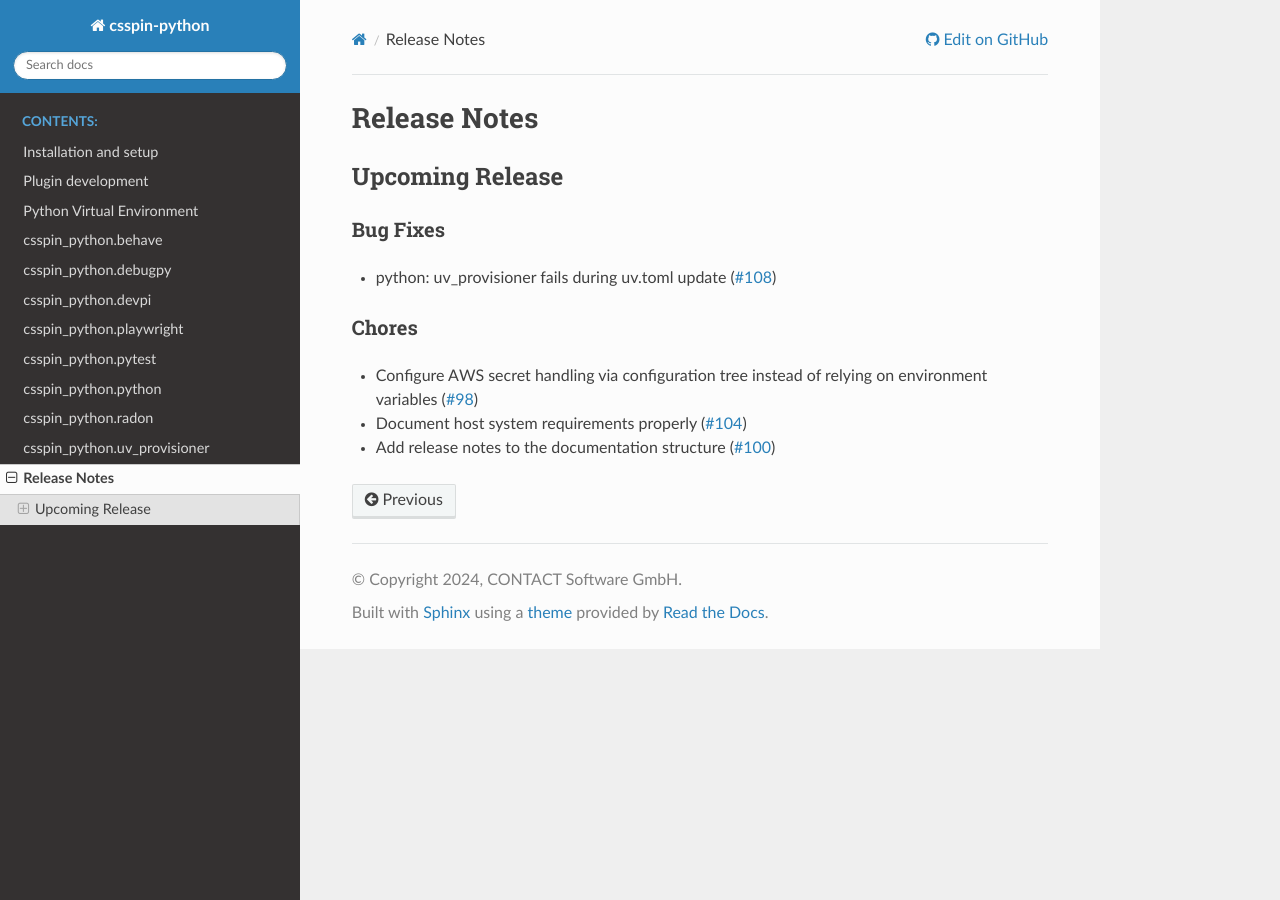
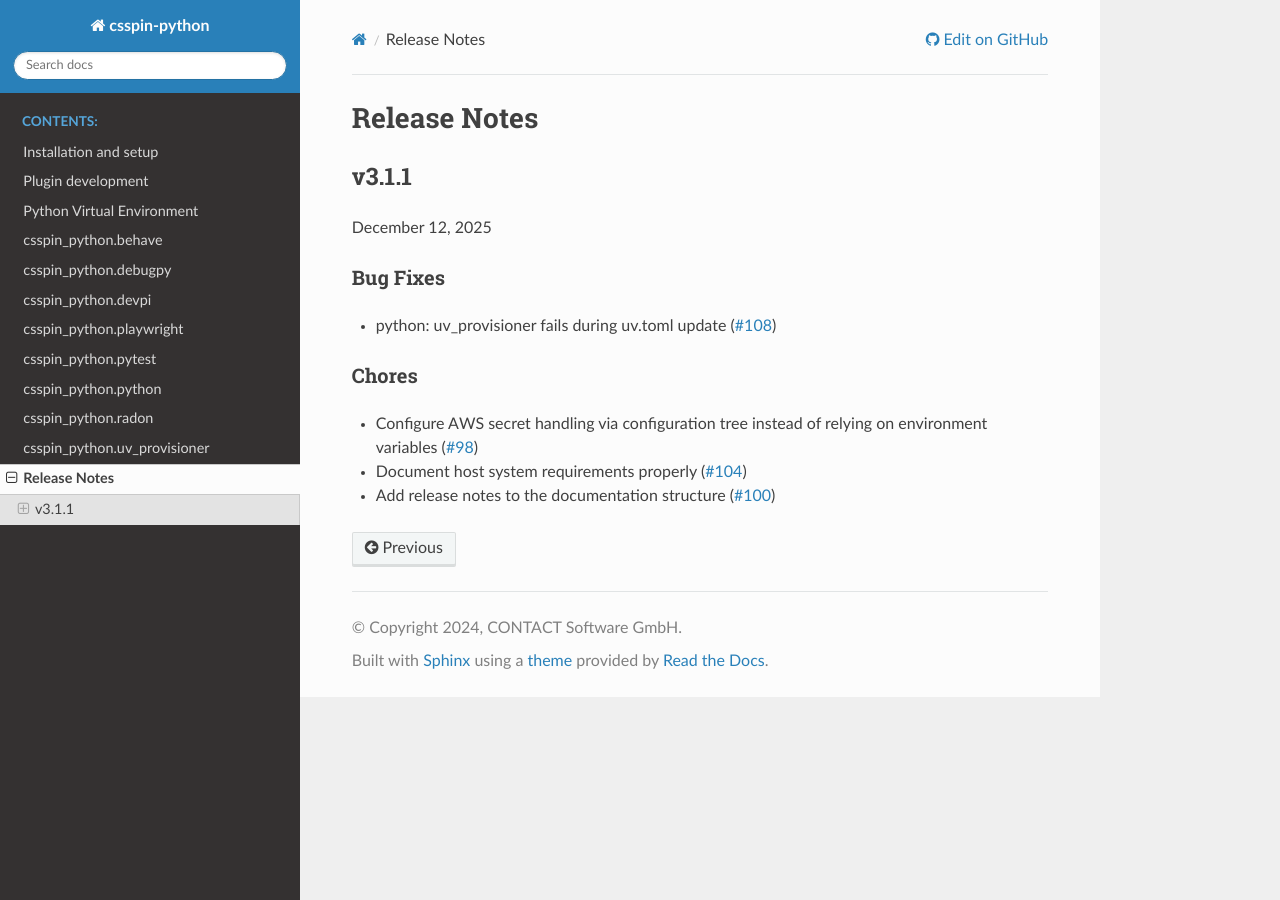
Before and after one commit to cslab/csspin-python, a Sphinx documentation site: the page built from doc/relnotes.rst, in a window 1280 px wide. Built offline with Sphinx 7.4.7 and the Read the Docs theme 3.1.0, drawn with Linux system fonts in a browser that asks for light colours.

Commit message:
Release Preparations v3.1.1

```diff
--- a/doc/relnotes.rst
+++ b/doc/relnotes.rst
@@ -59,10 +59,10 @@
 Release Notes
 =============
 
-Upcoming Release
-================
+v3.1.1
+======
 
-.. Month Day, Year
+December 12, 2025
 
 Bug Fixes
 ---------
```
